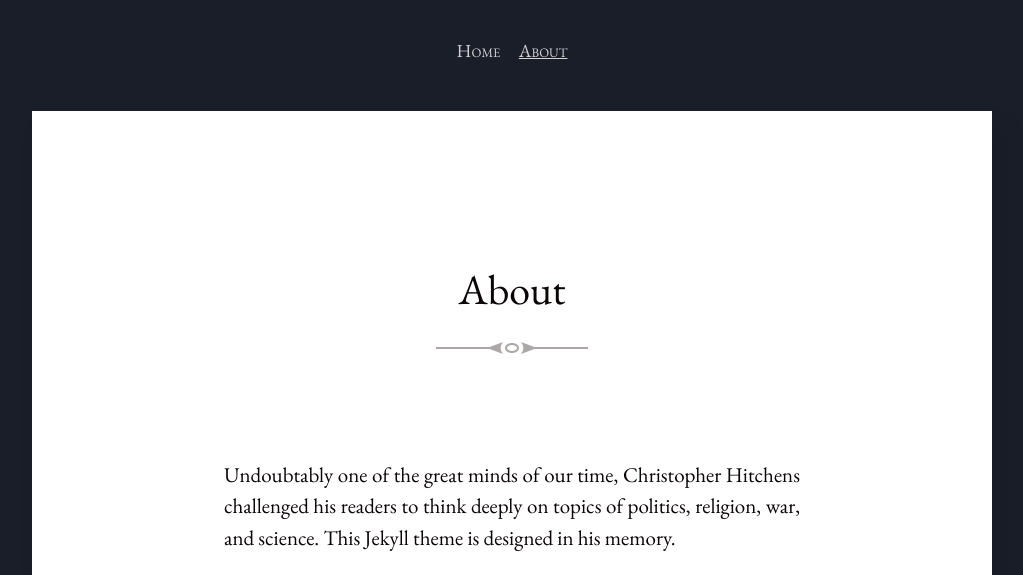
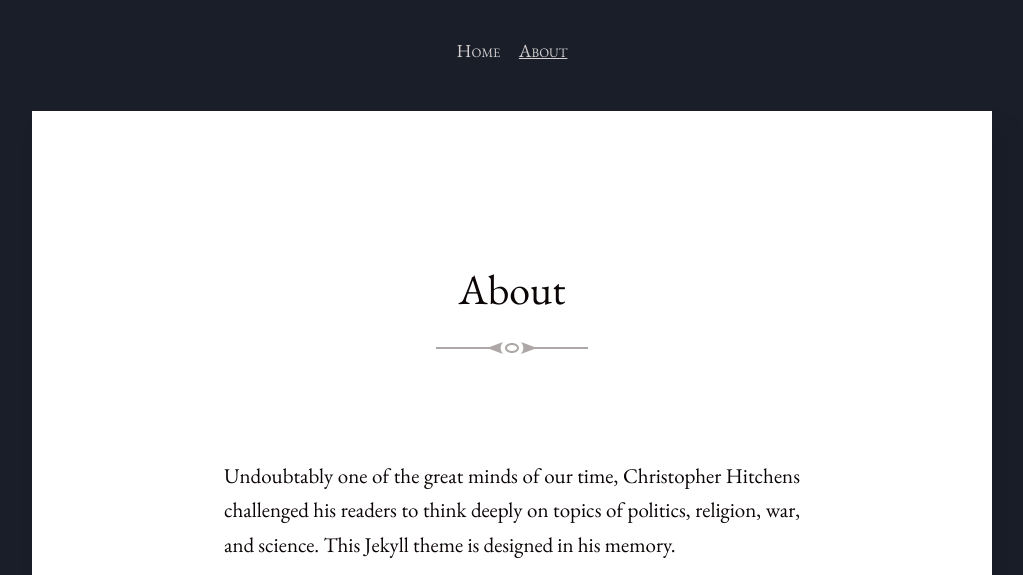
Before and after one commit to grsdij/grsdij, a Jekyll site: the page built from about.md, in a window 1280 px wide. Shown: the top 575 px of the page, without its empty margins (128-1151 px from the left). Built offline with Jekyll 4.4.1, drawn with Linux system fonts in a browser that asks for light colours; grey boxes are pictures that could not be loaded.

Commit message:
본문 줄 간격 늘리기

```diff
--- a/_sass/_base.scss
+++ b/_sass/_base.scss
@@ -58,6 +58,10 @@ a {
 
 a:focus {
   outline: 1px dashed $a-focus-outline-color;
+}
+
+p {
+  line-height: 1.65em;
 }
 
 blockquote {
```
